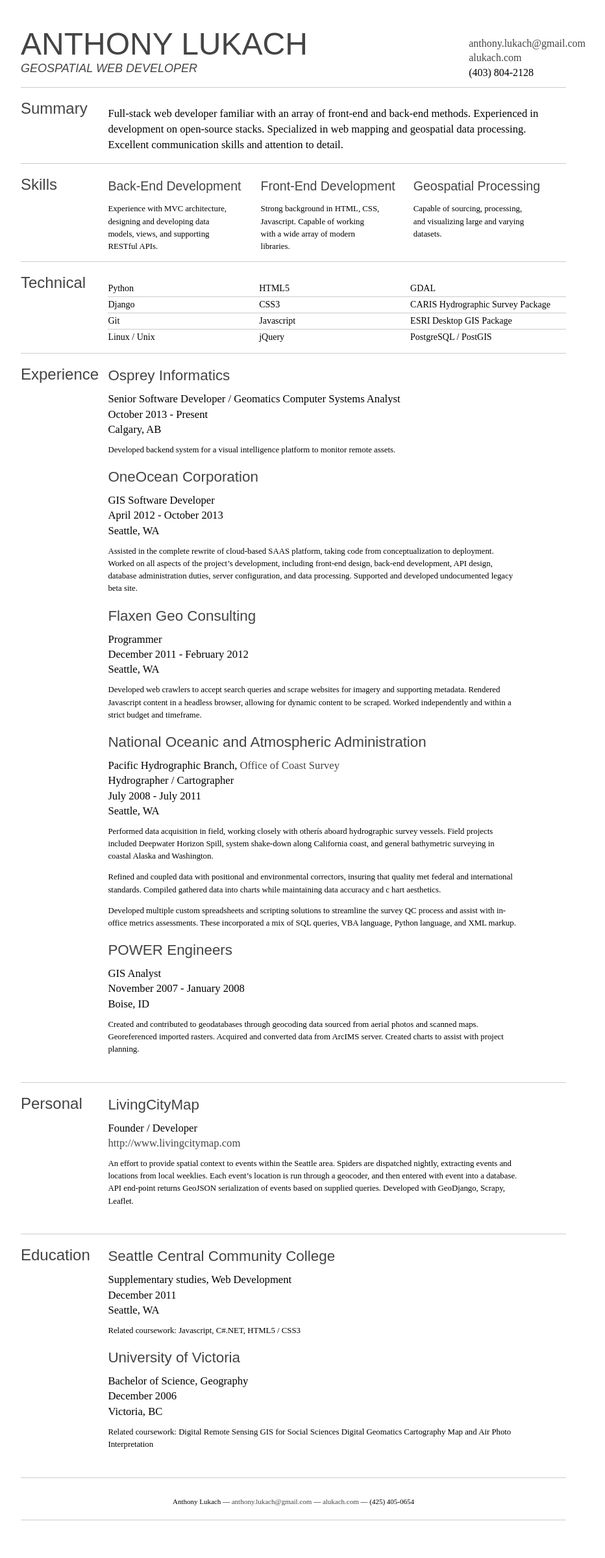
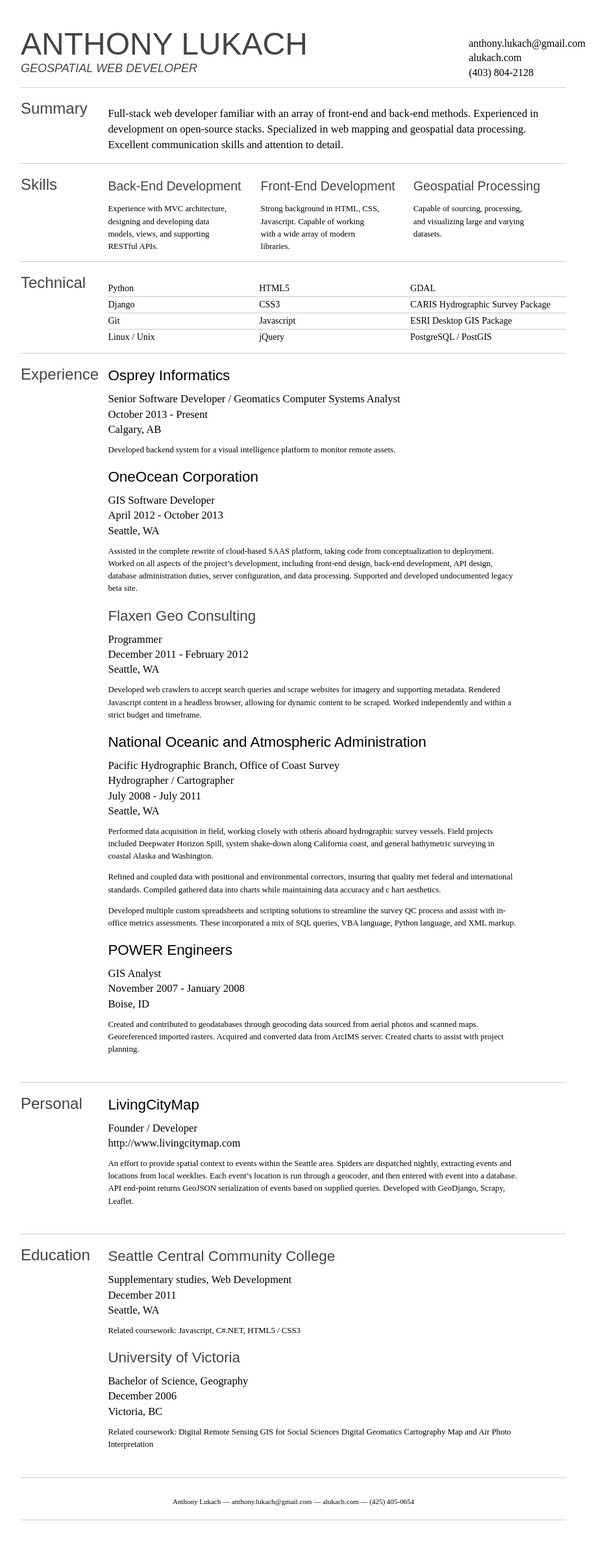
Before and after one commit to alukach/alukach.github.io, a Jekyll site: the page resume/alukach-print.html, which Jekyll copies as it is, in a window 1280 px wide. Shown: the whole page at 65% size, without its empty margins (188-1120 px from the left). Built offline with Jekyll 4.4.1, drawn with Linux system fonts in a browser that asks for light colours; Markdown is read by kramdown in place of the engine named in the settings.

Commit message:
Make email and link same color as phone number (black)

```diff
--- a/css/alukach-resume.css
+++ b/css/alukach-resume.css
@@ -149,6 +149,7 @@ body.pdf .resume {
   padding:40px 80px;
   color:#000000;
 }
+body.pdf .resume a { color:black; }
 body.pdf a[href$='.pdf'] { display:none; }
 body.pdf h1 {
   letter-spacing:0;
--- a/markdown-resume-generator/assets/css/pdf.css
+++ b/markdown-resume-generator/assets/css/pdf.css
@@ -17,9 +17,9 @@ body.pdf {
         color: #000;
     }
 
-/*    .resume {
-        position:relative;
-    }*/
+    .resume a {
+        color: black;
+    }
 
     a[href$='.pdf'] {
         display: none;
```
Also changed, not shown: 1 other file.
